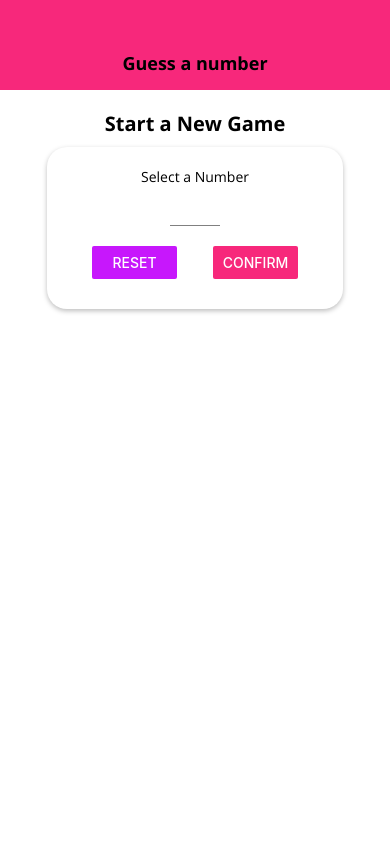
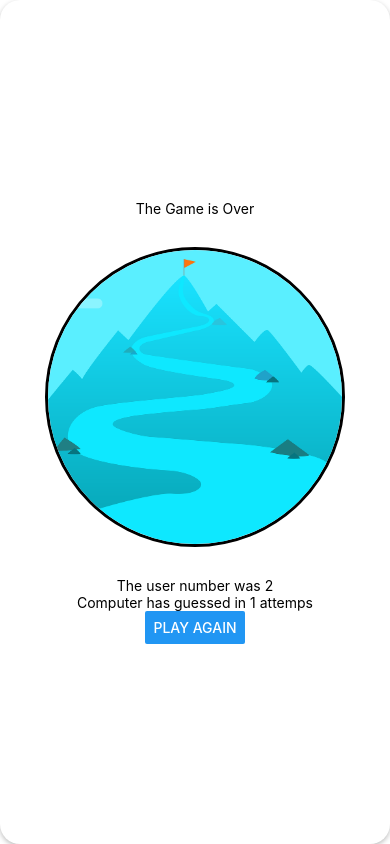
Before and after one commit to floroz/floroz-react-native-guess-a-number, a React Native app: screen / in a window 390 px wide. Built offline with nearby package versions, Linux system fonts and the light colour scheme.

Commit message:
working with images

```diff
--- a/App.js
+++ b/App.js
@@ -48,24 +48,27 @@ export default function App() {
   };
 
   let content = <StartGameScreen startGameHandler={startGameHandler} />;
+  return (content = (
+    <GameOverScreen attempts={1} onPlayAgain={onPlayAgain} userNumber={2} />
+  ));
 
-  if (userNum && attempts <= 0) {
-    content = (
-      <GameScreen
-        userChoice={userNum}
-        quitGameHandler={quitGameHandler}
-        onGameOver={gameOverHandler}
-      />
-    );
-  } else if (attempts > 0) {
-    content = (
-      <GameOverScreen
-        attempts={attempts}
-        onPlayAgain={onPlayAgain}
-        userNumber={userNum}
-      />
-    );
-  }
+  // if (userNum && attempts <= 0) {
+  //   content = (
+  //     <GameScreen
+  //       userChoice={userNum}
+  //       quitGameHandler={quitGameHandler}
+  //       onGameOver={gameOverHandler}
+  //     />
+  //   );
+  // } else if (attempts > 0) {
+  //   content = (
+  //     <GameOverScreen
+  //       attempts={attempts}
+  //       onPlayAgain={onPlayAgain}
+  //       userNumber={userNum}
+  //     />
+  //   );
+  // }
 
   return (
     <View style={styles.screen}>
--- a/components/GameOverScreen.js
+++ b/components/GameOverScreen.js
@@ -1,11 +1,17 @@
 import React from "react";
-import { StyleSheet, Text, Button } from "react-native";
+import { StyleSheet, Text, Button, Image, View } from "react-native";
 import Card from "./Card";
 
 const GameOverScreen = (props) => {
   return (
     <Card style={styles.screen}>
       <Text>The Game is Over</Text>
+      <View style={styles.imageContainer}>
+        <Image
+          source={require("../assets/original.png")}
+          style={styles.image}
+        />
+      </View>
       <Text>The user number was {props.userNumber}</Text>
       <Text>Computer has guessed in {props.attempts} attemps</Text>
       <Button title="Play again" onPress={props.onPlayAgain} />
@@ -21,4 +27,17 @@ const styles = StyleSheet.create({
     justifyContent: "center",
     alignItems: "center",
   },
+  imageContainer: {
+    borderRadius: 150,
+    borderWidth: 3,
+    borderColor: "black",
+    width: 300,
+    height: 300,
+    overflow: "hidden",
+    marginVertical: 30,
+  },
+  image: {
+    width: "100%",
+    height: "100%",
+  },
 });
--- a/screens/StartGameScreen.js
+++ b/screens/StartGameScreen.js
@@ -63,7 +63,7 @@ const StartGameScreen = ({ startGameHandler }) => {
       <View style={styles.screen}>
         <Text style={styles.title}>Start a New Game</Text>
         <Card style={styles.inputContainer}>
-          <Text style={styles.selectNum}>Select a Number</Text>
+          <Text>Select a Number</Text>
           <Input
             value={guess}
             onChangeText={guessInputHandler}
@@ -109,6 +109,7 @@ const styles = StyleSheet.create({
     fontFamily: Fonts.openSansBold,
   },
   inputContainer: {
+    ...defaultStyles.bodyText,
     width: 300,
     maxWidth: "80%",
     padding: 20,
@@ -131,9 +132,7 @@ const styles = StyleSheet.create({
     marginTop: 20,
     alignItems: "center",
   },
-  selectNum: {
-    ...defaultStyles.bodyText,
-  },
+  selectNum: {},
 });
 
 export default StartGameScreen;
```
Also changed, not shown: assets/original.png (added).
